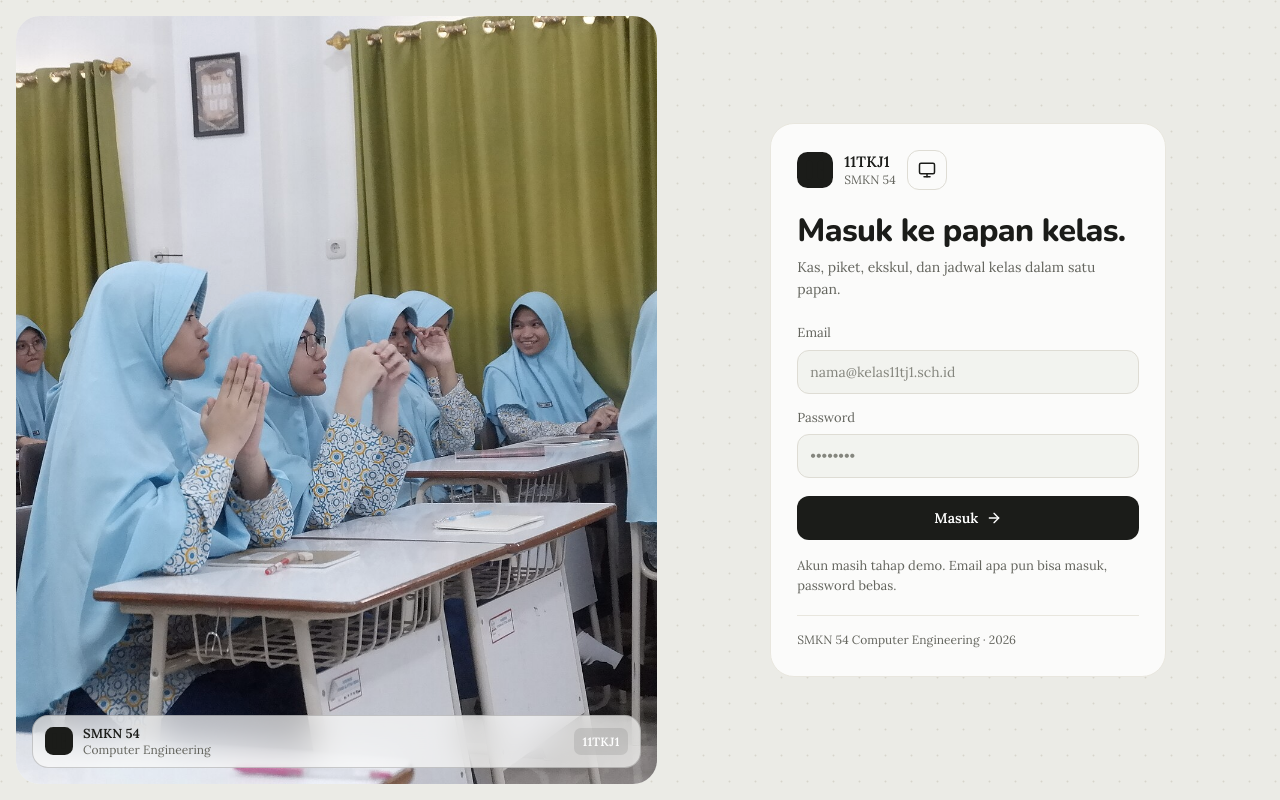
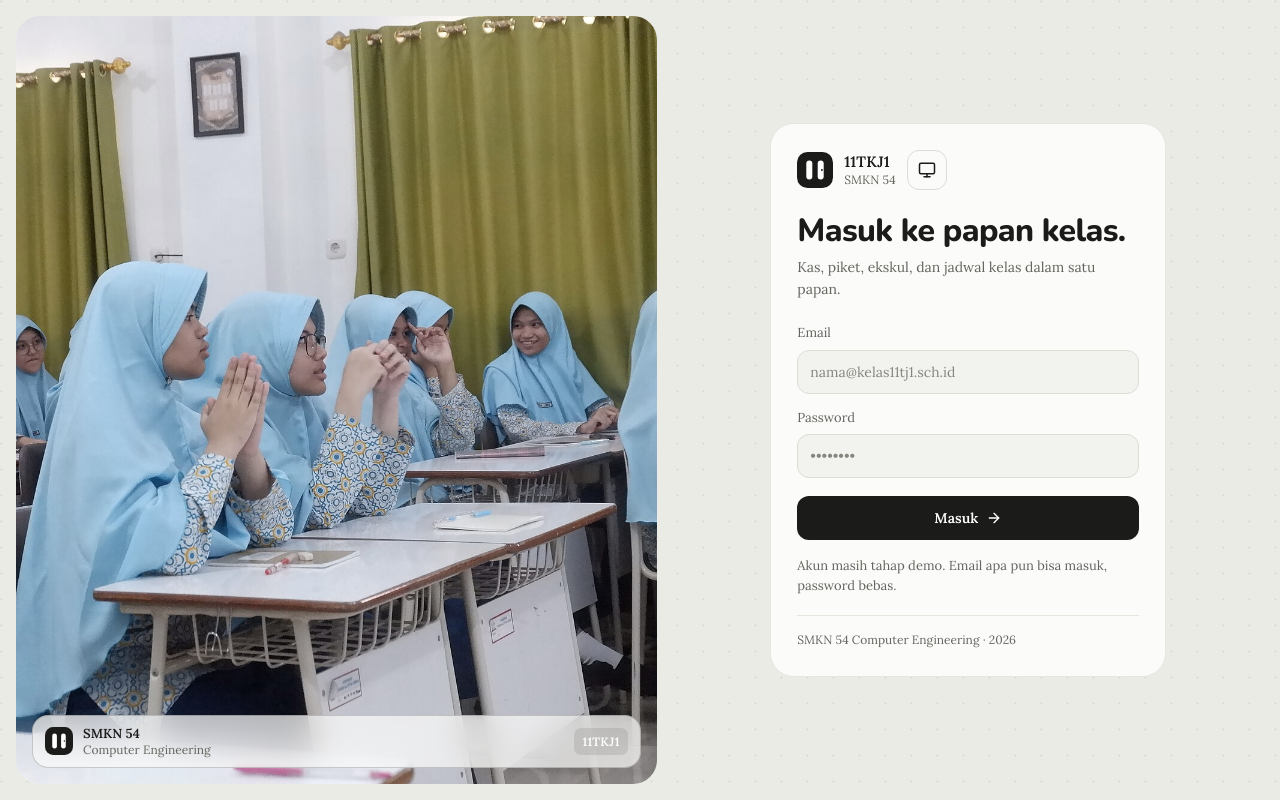
Before and after one commit to wadBlau/portal-kelas-11-tkj, a Next.js app: page /auth/signin in a window 1280 px wide. Built offline with nearby package versions, Linux system fonts and the light colour scheme.

Commit message:
fix(logo): render the 11 bars with accent-ink so the mark is legible in both themes

```diff
--- a/components/ui/Mark.tsx
+++ b/components/ui/Mark.tsx
@@ -8,9 +8,23 @@ export function Mark({ className }: { className?: string }) {
       xmlns="http://www.w3.org/2000/svg"
     >
       <rect width="24" height="24" rx="7" fill="currentColor" />
-      <rect x="6.2" y="5.6" width="4" height="12.8" rx="2" fill="currentColor" />
+      <rect
+        x="6.2"
+        y="5.6"
+        width="4"
+        height="12.8"
+        rx="2"
+        style={{ fill: "var(--accent-ink)" }}
+      />
       <g className="mark-door">
-        <rect x="13.8" y="5.6" width="4" height="12.8" rx="2" fill="currentColor" />
+        <rect
+          x="13.8"
+          y="5.6"
+          width="4"
+          height="12.8"
+          rx="2"
+          style={{ fill: "var(--accent-ink)" }}
+        />
         <circle cx="16.6" cy="12" r="0.62" fill="currentColor" />
       </g>
     </svg>
```
